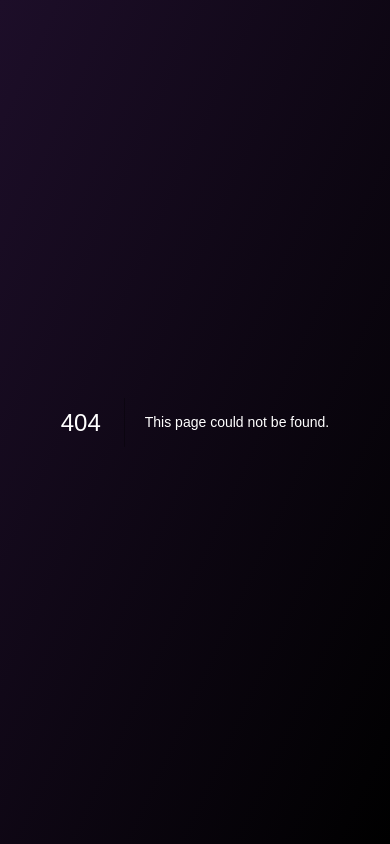
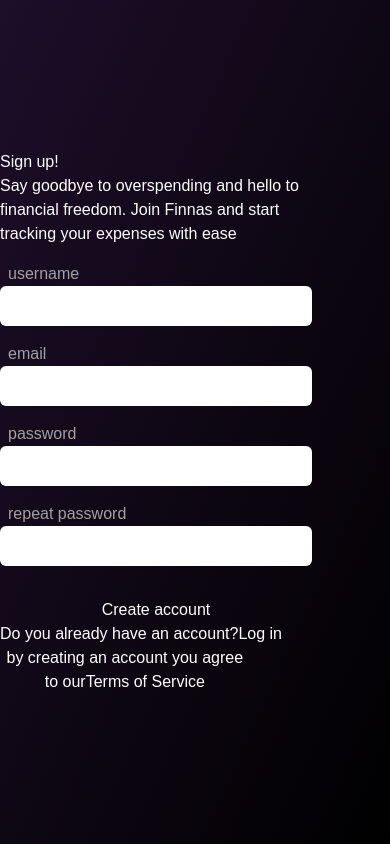
Before and after one commit to Magendev-by-Angel/Finnans, a Next.js app: page /register in a window 390 px wide. Before the commit this address had no page. Built offline with nearby package versions, Linux system fonts and the light colour scheme.

Commit message:
Created Register page, made it responsive, moved the login-register aside component to one file

```diff
--- /dev/null
+++ b/app/register/page.tsx
@@ -0,0 +1,124 @@
+'use client'
+import React, { useState } from 'react'
+import Link from 'next/link'
+import Aside from '../../components/aside'
+// import { useRouter, usePathname } from 'next/navigation'
+
+type InputProps = {
+	label: string
+	type: string
+	value: string
+	checker?: string
+	setValue: React.Dispatch<React.SetStateAction<string>>
+}
+const Input = ({ label, type, value, setValue, checker }: InputProps) => {
+	const [notMatch, setNotMatch] = useState<string>('')
+	return (
+		<>
+			<label
+				htmlFor={label}
+				className="xl:text-[#7B7979] mt-4 text-[#a3a1a1] ml-2"
+			>
+				{label}
+			</label>
+			<input
+				type={type}
+				className={`w-full rounded-md p-2 text-black ${notMatch}`}
+				value={value}
+				onChange={e => {
+					e.preventDefault()
+					if (checker) {
+						if (checker !== e.target.value) {
+							setNotMatch('focus:outline-2 focus:outline-red-600')
+						} else {
+							setNotMatch('')
+						}
+					}
+					setValue(e.target.value)
+				}}
+				id={label}
+				name={label}
+				aria-label={label}
+			/>
+		</>
+	)
+}
+
+const Form = () => {
+	const [
+		[usernmae, setUsername],
+		[email, setEmail],
+		[password, setPassword],
+		[repPassword, setRepPassword]
+	] = [
+		useState<string>(''),
+		useState<string>(''),
+		useState<string>(''),
+		useState<string>('')
+	]
+
+	return (
+		<form action="" className="form-log-reg">
+			<div className="h-[87%] w-4/5 flex flex-col ">
+				<h1 className="form-log-reg-h1">Sign up!</h1>
+				<div className="form-log-reg-message">
+					Say goodbye to overspending and hello to financial freedom.
+					Join Finnas and start tracking your expenses with ease
+				</div>
+				<Input
+					type="text"
+					label="username"
+					setValue={setUsername}
+					value={usernmae}
+				/>
+				<Input
+					type="email"
+					label="email"
+					setValue={setEmail}
+					value={email}
+				/>
+				<Input
+					type="password"
+					label="password"
+					setValue={setPassword}
+					value={password}
+				/>
+				<Input
+					type="password"
+					label="repeat password"
+					setValue={setRepPassword}
+					value={repPassword}
+					checker={password}
+				/>
+				<span className="py-4" />
+				<button className="form-submit-button">Create account</button>
+				<div className="form-signin-login-box">
+					Do you already have an account?
+					<Link href="/login" className="redirect-link">
+						Log in
+					</Link>
+				</div>
+				<div className="form-terms-of-service">
+					<div className="w-4/5 text-center">
+						by creating an account you agree to our
+						<Link href="#" className="redirect-link">
+							Terms of Service
+						</Link>
+					</div>
+				</div>
+			</div>
+		</form>
+	)
+}
+
+const Page = () => {
+	return (
+		<section className="w-screen h-screen flex justify-center items-center">
+			<main className="main-log-reg">
+				<Form />
+				<Aside />
+			</main>
+		</section>
+	)
+}
+export default Page
--- /dev/null
+++ b/components/aside.tsx
@@ -0,0 +1,37 @@
+const Aside = () => {
+	return (
+		<aside className="hidden xl:w-1/2 xl:h-full xl:flex xl:items-center xl:justify-center ">
+			<div className="h-[87%] w-4/5">
+				<div className="h-3/5 text-[32px] font-semibold overflow-auto">
+					Get in control of your spending with Finnas - the
+					easy-to-use spending tracker that helps you stay on top of
+					your finances.
+				</div>
+				<div className="h-2/5 flex flex-wrap items-end">
+					<div className="w-full bg-[#82778D33] p-4 rounded-xl">
+						<div className="text-xs text-[11px] font-thin overflow-auto">
+							I've been using Finnas for a few weeks now and it's
+							been a game-changer for me. It's so easy to track my
+							spending and see where my money is going each week,
+							month, and year.
+						</div>
+						<div className="flex mt-4">
+							<div>Icon</div>
+							<div className="ml-2">
+								<div className="text-sm font-bold">
+									John Smith
+								</div>
+								<div className="text-xs">Accountant</div>
+							</div>
+						</div>
+					</div>
+					<div className="flex justify-center items-end w-full">
+						<div className="h-[10px] mx-1 w-[10px] rounded-full bg-[#D9D9D9]"></div>
+						<div className="h-[10px] mx-1 w-[10px] rounded-full bg-[#D9D9D999]"></div>
+					</div>
+				</div>
+			</div>
+		</aside>
+	)
+}
+export default Aside
```
